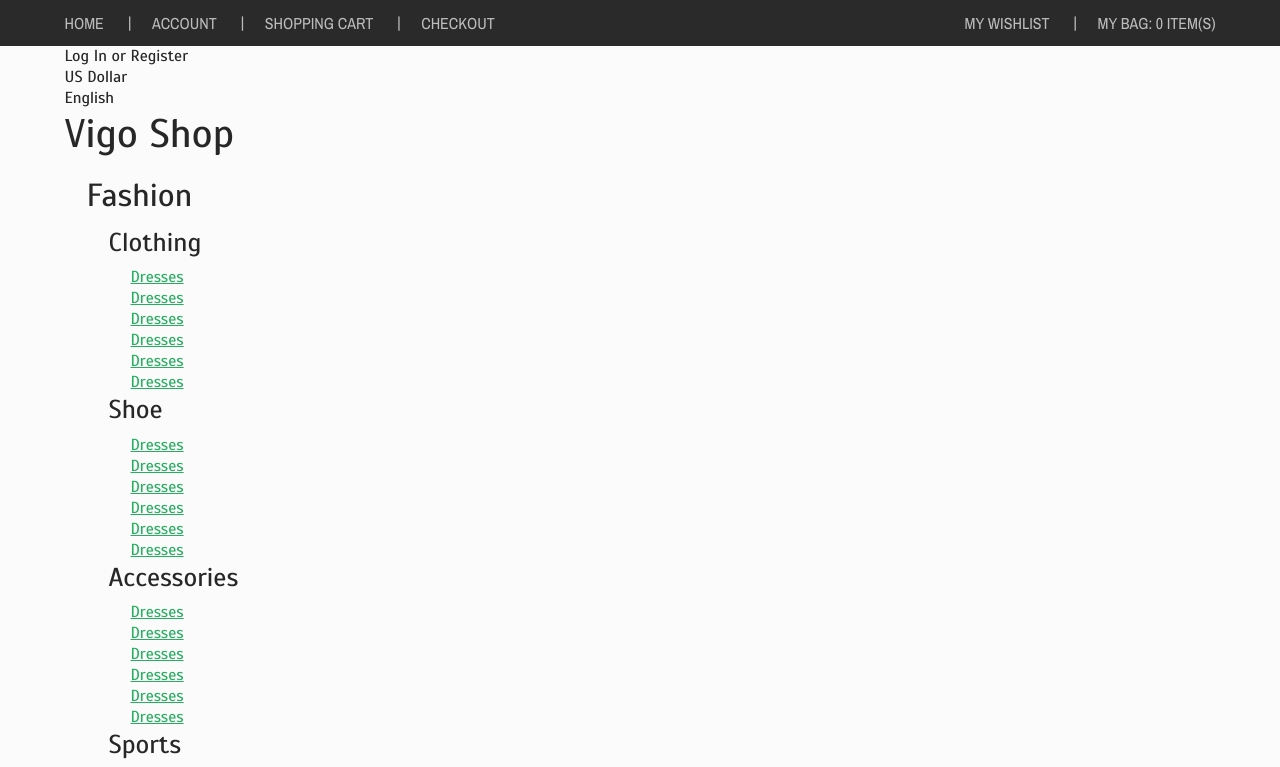
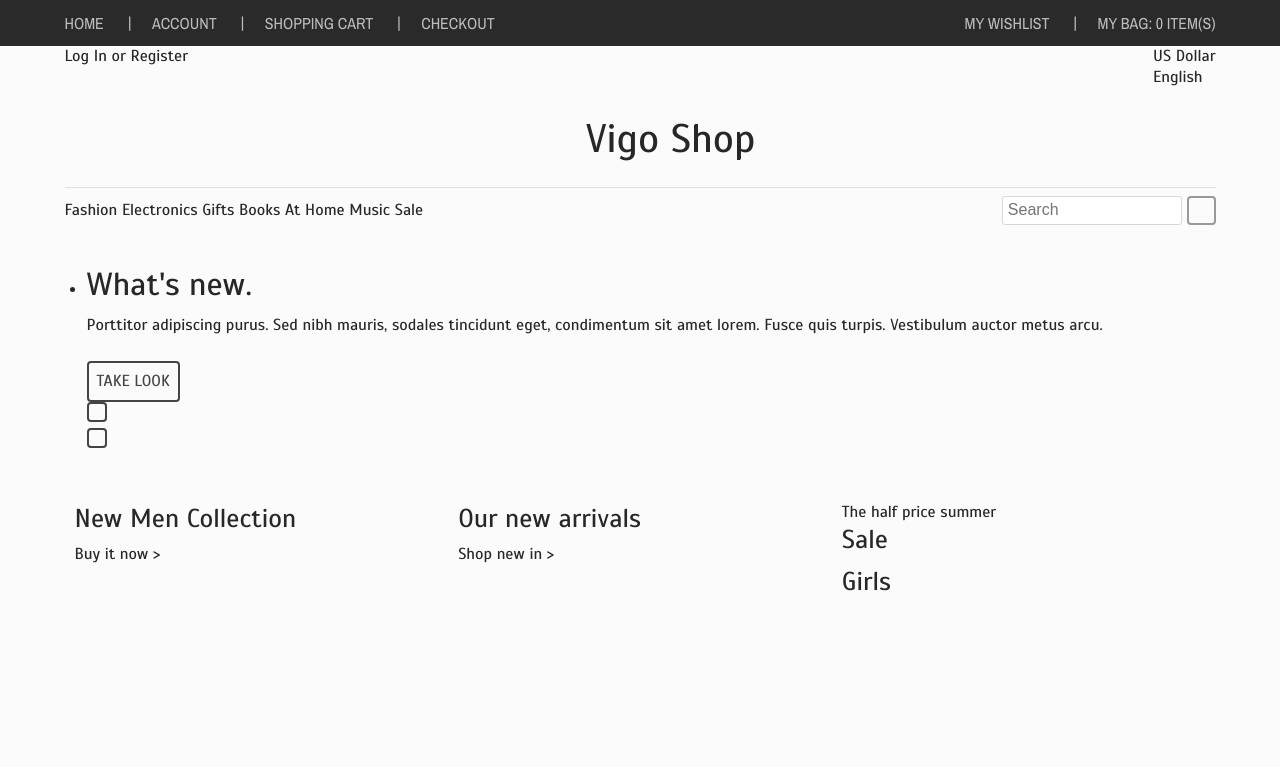
Before and after one commit to risq/gob-projet-inte, a website: page src/index.html in a window 1280 px wide. Shown: the top 767 px of the page. Drawn offline with nearby package versions, Linux system fonts and the light colour scheme.

Commit message:
style header

```diff
--- a/Gulpfile.js
+++ b/Gulpfile.js
@@ -3,7 +3,7 @@ var plugins = require('gulp-load-plugins')();
 var del = require('del');
 
 var paths = {
-    less: ['./src/css/less/*.less'],
+    less: ['./src/css/less/main.less'],
     cssLibs: ['!./src/css/main.css', './src/css/*.css'],
     js: ['./src/js/*.js'],
     font: './src/font/**',
@@ -39,7 +39,7 @@ gulp.task('less', function() {
 
 gulp.task('less-dev', function() {
   gulp.src(paths.less)
-    .pipe(plugins.concat('main.css'))
+    .pipe(plugins.concat('main.less'))
     .pipe(plugins.less())
     .pipe(plugins.autoprefixer())
     .pipe(gulp.dest('./src/css/'));
--- a/src/css/less/_variables.less
+++ b/src/css/less/_variables.less
@@ -8,11 +8,15 @@
 @headerWhite:			#fafafa;
 @white: 				#fbfbfb;
 
-@lighterGray:			#e0e0e0;
+@lightestGray:			#e0e0e0;
+@lighterGray:			#eeeeee;
 @lightGray: 			#ebf2f2;
+@semiLightGray:			#d8d8d8;
 @gray: 					#cccccc;
 @darkGray:				#bcbcbc;
 @darkerGray:			#aaaaaa;
+@darkestGray:			#999999;
+@blackGray:				#444444;
 
 @topBarBlack:			#2a2a2a;
 @black: 				#272727;
@@ -20,3 +24,4 @@
 
 @topBarHeight: 			46px;
 @containerWidth:		1171px;
+@pageHeaderHeight:		186px;
--- a/src/css/less/main.less
+++ b/src/css/less/main.less
@@ -7,9 +7,9 @@ body {
 	font-family: 'Scada', sans-serif;
 }
 
-
 .container { // OVERRIDE
 	max-width: @containerWidth;
+	position: relative;
 }
 
 
@@ -47,10 +47,10 @@ body {
                 }
 
                 &.last-item {
-                   &:after {
-                     display: none;
-                   }
-                 }
+	               	&:after {
+	                 	display: none;
+	               	}
+                }
 			}
 
 
@@ -68,3 +68,109 @@ body {
 		}
 	}
 }
+
+#page-header {
+	position: relative;
+	height: @pageHeaderHeight;
+
+	h1 {
+		line-height: @pageHeaderHeight;
+		text-align: center;
+	}
+
+	.header-top-container {
+
+	}
+
+	.header-bottom-container {
+		width: 100%;
+		height: 45px;
+		line-height: 45px;
+		position: absolute;
+		bottom: 0;
+		left: 0;
+		right: 0;
+		padding: 0 10px;
+
+		.header-bottom-inner {
+			border-top: 1px solid @lightestGray;
+			position: relative;
+
+			nav.dropdown-nav {
+				display: inline-block;
+
+				ul.dropdown-nav-list {
+					margin: 0;
+					padding: 0;
+
+					li.dropdown-nav-item {
+						margin: 0;
+						display: inline-block;
+						height: 45px;
+
+						h2 {
+							font-size: 16px;
+						}
+					}
+				}
+			}
+		}
+
+		.search-container {
+			display: inline-block;
+			float: right;
+		}
+	}
+
+	.dropdown-pane {
+		display: none;
+	}
+}
+
+.item-left {
+	float: left;
+}
+
+.item-right {
+	float: right;
+}
+
+.button {
+	background: none;
+	border: 2px solid @blackGray;
+	border-radius: 4px;
+	color: @blackGray;
+	padding: 8px;
+	text-transform: uppercase;
+
+	&:hover {
+		background-color: @blackGray;
+		border-color: @blackGray;
+		color: @white;
+	}
+
+
+	&.button-search {
+		height: 29px;
+		width: 29px;
+		color: @darkestGray;
+		border-color: @darkestGray;
+
+		&:hover {
+			background-color: @darkestGray;
+			border-color: @darkestGray;
+			color: @white;
+		}
+	}
+}
+
+input {
+
+	&.input-search {
+		height: 29px;
+		color: @darkestGray;
+		border: 1px solid @semiLightGray;
+		border-radius: 3px;
+		width: 180px;
+	}
+}
--- a/src/index.html
+++ b/src/index.html
@@ -21,6 +21,7 @@
         <div id="top-bar">
             <nav class="container">
                 <ul class="top-bar-nav">
+                    <!-- LEFT SIDE -->
                     <li class="nav-item nav-item-left">
                         <i class="icon icon-fdsgfvdxv"></i>
                         Home
@@ -38,6 +39,7 @@
                         Checkout
                     </li>
 
+                    <!-- RIGHT SIDE -->
                     <li class="nav-item nav-item-right last-item">
                         <i class="icon icon-fdsgfvdxv"></i>
                         My Bag: 0 item(s)
@@ -63,9 +65,10 @@
                 </div>
                 <h1>Vigo Shop</h1>
                 <div class="header-bottom-container">
+                    <div class="header-bottom-inner">
                         <nav class="dropdown-nav">
-                        <ul>
-                            <li>
+                            <ul class="dropdown-nav-list">
+                                <li class="dropdown-nav-item">
                                     <h2>Fashion</h2>
                                     <div class="dropdown-pane">
                                         <ul class="sub-categories-list">
@@ -119,7 +122,7 @@
                                         </div>
                                     </div>
                                 </li>
-                            <li>
+                                <li class="dropdown-nav-item">
                                     <h2>Electronics</h2>
                                     <div class="dropdown-pane">
                                         <ul class="sub-categories-list">
@@ -173,7 +176,7 @@
                                         </div>
                                     </div>
                                 </li>
-                            <li>
+                                <li class="dropdown-nav-item">
                                     <h2>Gifts</h2>
                                     <div class="dropdown-pane">
                                         <ul class="sub-categories-list">
@@ -227,7 +230,7 @@
                                         </div>
                                     </div>
                                 </li>
-                            <li>
+                                <li class="dropdown-nav-item">
                                     <h2>Books</h2>
                                     <div class="dropdown-pane">
                                         <ul class="sub-categories-list">
@@ -281,7 +284,7 @@
                                         </div>
                                     </div>
                                 </li>
-                            <li>
+                                <li class="dropdown-nav-item">
                                     <h2>At Home</h2>
                                     <div class="dropdown-pane">
                                         <ul class="sub-categories-list">
@@ -335,7 +338,7 @@
                                         </div>
                                     </div>
                                 </li>
-                            <li>
+                                <li class="dropdown-nav-item">
                                     <h2>Music</h2>
                                     <div class="dropdown-pane">
                                         <ul class="sub-categories-list">
@@ -389,7 +392,7 @@
                                         </div>
                                     </div>
                                 </li>
-                            <li>
+                                <li class="dropdown-nav-item">
                                     <h2>Sale</h2>
                                     <div class="dropdown-pane">
                                         <ul class="sub-categories-list">
@@ -446,8 +449,9 @@
                             </ul>
                         </nav>
                         <div class="search-container">
-                        <input type="text" placeholder="Search"/>
-                        <button class="button button-search">Go</button>
+                            <input class="input-search" type="text" placeholder="Search"/>
+                            <button class="button button-search"></button>
+                        </div>
                     </div>
                 </div>
             </div>
```
Also changed, not shown: src/css/main.css. Lines whose indentation alone changed are shown as unchanged.
